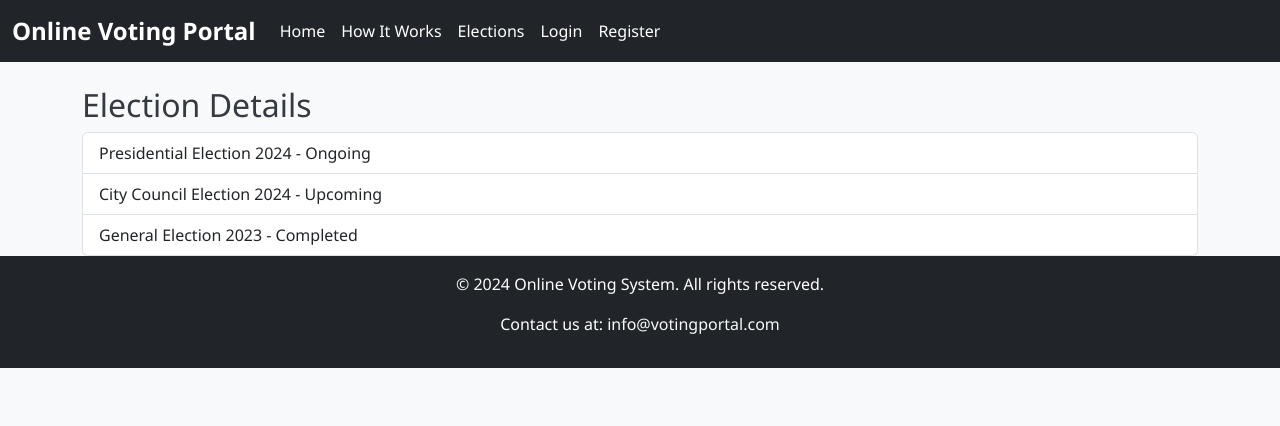
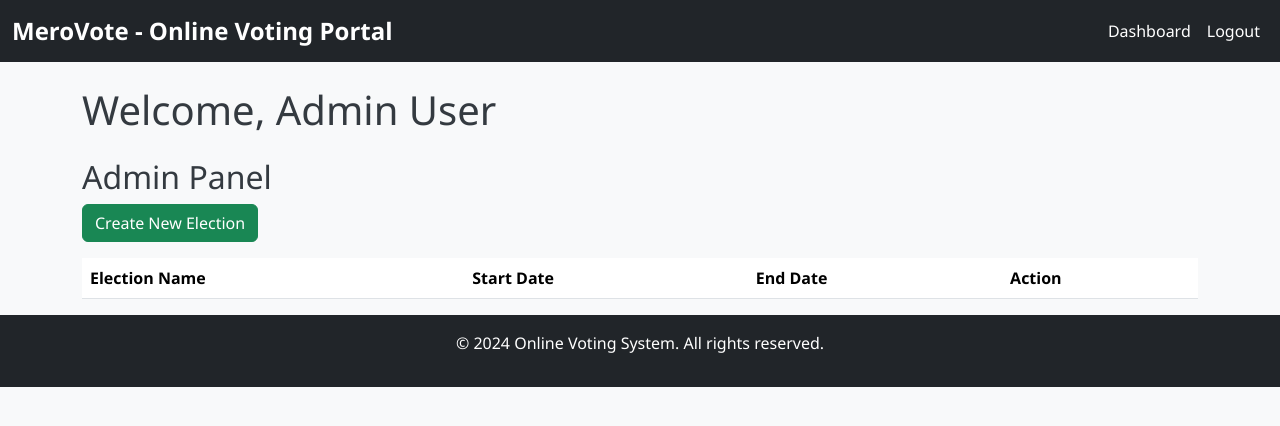
Before and after one commit to sureshpaudel1948/MeroVote---Online-Voting-System, a PHP site: page /elections.html in a window 1280 px wide. Shown: the top 426 px of the page. Run offline with PHP 8.4, Linux system fonts and the light colour scheme; lists and menus that the app fills with data are empty.

Commit message:
Configured Elections Creating Module

```diff
--- a/elections.html
+++ b/elections.html
@@ -1,17 +1,10 @@
 <!doctype html>
 <html lang="en">
-
 <head>
-    <title>Elections Details</title>
-    <!-- Required meta tags -->
+    <title>Dashboard - MeroVote</title>
     <meta charset="utf-8" />
     <meta name="viewport" content="width=device-width, initial-scale=1, shrink-to-fit=no" />
-
-    <!-- Bootstrap CSS v5.2.1 -->
-    <link href="https://cdn.jsdelivr.net/npm/bootstrap@5.3.2/dist/css/bootstrap.min.css" rel="stylesheet"
-        integrity="sha384-T3c6CoIi6uLrA9TneNEoa7RxnatzjcDSCmG1MXxSR1GAsXEV/Dwwykc2MPK8M2HN" crossorigin="anonymous" />
-
-    <!-- Custom CSS -->
+    <link href="https://cdn.jsdelivr.net/npm/bootstrap@5.3.2/dist/css/bootstrap.min.css" rel="stylesheet" />
     <link rel="stylesheet" href="css/styles.css" />
 </head>
 
@@ -19,64 +12,85 @@
     <header>
         <nav class="navbar navbar-expand-lg navbar-dark bg-dark">
             <div class="container-fluid">
-                <a class="navbar-brand" href="#">Online Voting Portal</a>
+                <a class="navbar-brand" href="#">MeroVote - Online Voting Portal</a>
                 <button class="navbar-toggler" type="button" data-bs-toggle="collapse"
                     data-bs-target="#navbarSupportedContent" aria-controls="navbarSupportedContent"
                     aria-expanded="false" aria-label="Toggle navigation">
                     <span class="navbar-toggler-icon"></span>
                 </button>
                 <div class="collapse navbar-collapse" id="navbarSupportedContent">
-                    <ul class="navbar-nav me-auto mb-2 mb-lg-0">
+                    <ul class="navbar-nav ms-auto mb-2 mb-lg-0">
                         <li class="nav-item">
-                            <a class="nav-link active" aria-current="page" href="#">Home</a>
+                            <a class="nav-link active" aria-current="page" href="#">Dashboard</a>
                         </li>
                         <li class="nav-item">
-                            <a class="nav-link" href="#">How It Works</a>
-                        </li>
-                        <li class="nav-item">
-                            <a class="nav-link" href="elections.html">Elections</a>
-                        </li>
-
-                        <li class="nav-item">
-                            <a class="nav-link" href="login.html">Login</a>
-                        </li>
-                        <li class="nav-item">
-                            <a class="nav-link" href="register.html">Register</a>
+                            <a class="nav-link" href="logout.html">Logout</a>
                         </li>
                     </ul>
                 </div>
             </div>
         </nav>
     </header>
-    <main>
-        <div class="container mt-4">
-            <h2>Election Details</h2>
-            <div class="list-group">
-                <a href="#" class="list-group-item list-group-item-action">
-                    Presidential Election 2024 - Ongoing
-                </a>
-                <a href="#" class="list-group-item list-group-item-action">
-                    City Council Election 2024 - Upcoming
-                </a>
-                <a href="#" class="list-group-item list-group-item-action">
-                    General Election 2023 - Completed
-                </a>
+
+    <main class="container mt-4">
+        <h1>Welcome, <span id="userName">User</span></h1>
+
+        <!-- Admin Panel (Only visible to admins) -->
+        <div id="adminPanel" class="mt-4" style="display: none;">
+            <h2>Admin Panel</h2>
+            <button class="btn btn-success mb-3" onclick="createElection()">Create New Election</button>
+            <table class="table table-striped">
+                <thead>
+                    <tr>
+                        <th scope="col">Election Name</th>
+                        <th scope="col">Start Date</th>
+                        <th scope="col">End Date</th>
+                        <th scope="col">Action</th>
+                    </tr>
+                </thead>
+                <tbody id="adminElectionsTable">
+                    <!-- Dynamically populated -->
+                </tbody>
+            </table>
+        </div>
+
+        <!-- User Panel (Ongoing and Expired Elections) -->
+        <div id="userPanel" class="mt-5" style="display: none;">
+            <h2>Ongoing Elections</h2>
+            <div id="ongoingElections">
+                <!-- Dynamically populated -->
+            </div>
+
+            <h2 class="mt-5">Expired Elections</h2>
+            <div id="expiredElections">
+                <!-- Dynamically populated -->
             </div>
         </div>
     </main>
+
     <footer class="bg-dark text-white text-center py-3">
         <div class="container">
             <p>&copy; 2024 Online Voting System. All rights reserved.</p>
-            <p>Contact us at: <a href="mailto:info@votingportal.com" class="text-light">info@votingportal.com</a></p>
         </div>
     </footer>
-    <!-- Bootstrap JavaScript Libraries -->
-    <script src="https://cdn.jsdelivr.net/npm/@popperjs/core@2.11.8/dist/umd/popper.min.js"
-        integrity="sha384-I7E8VVD/ismYTF4hNIPjVp/Zjvgyol6VFvRkX/vR+Vc4jQkC+hVqc2pM8ODewa9r"
-        crossorigin="anonymous"></script>
-    <script src="https://cdn.jsdelivr.net/npm/bootstrap@5.3.2/dist/js/bootstrap.min.js"
-        integrity="sha384-BBtl+eGJRgqQAUMxJ7pMwbEyER4l1g+O15P+16Ep7Q9Q+zqX6gSbd85u4mG4QzX+"
-        crossorigin="anonymous"></script>
+
+    <script src="https://cdn.jsdelivr.net/npm/bootstrap@5.3.2/dist/js/bootstrap.min.js"></script>
+    <script src="js/script.js"></script>
+    <script>
+        // Check the role from session storage or some other source
+        const userRole = sessionStorage.getItem("userRole");
+
+        // Display Admin or Voter panel based on the user's role
+        if (userRole === "admin") {
+            document.getElementById("adminPanel").style.display = "block";
+        } else if (userRole === "voter") {
+            document.getElementById("userPanel").style.display = "block";
+        }
+
+        // Function to redirect to elections.php to create a new election
+        function createElection() {
+            window.location.href = "elections.php";
+        }
+    </script>
 </body>
-
 </html>
```
Also changed, not shown: dashboard.html (+15 -6 lines), login.html (+22 -17 lines), php/dashboard.php (+37 -6 lines), php/elections.php (added, +62 -0 lines), php/login.php (+4 -4 lines).
